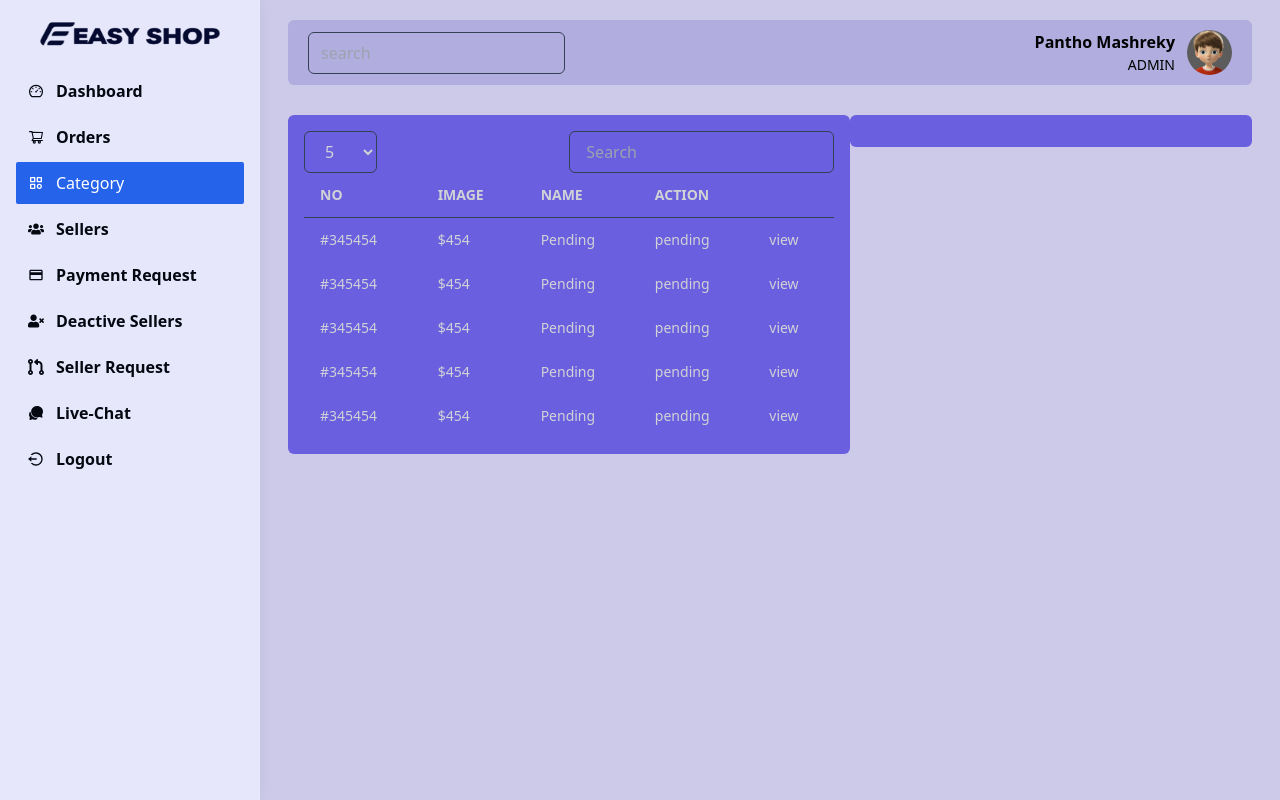
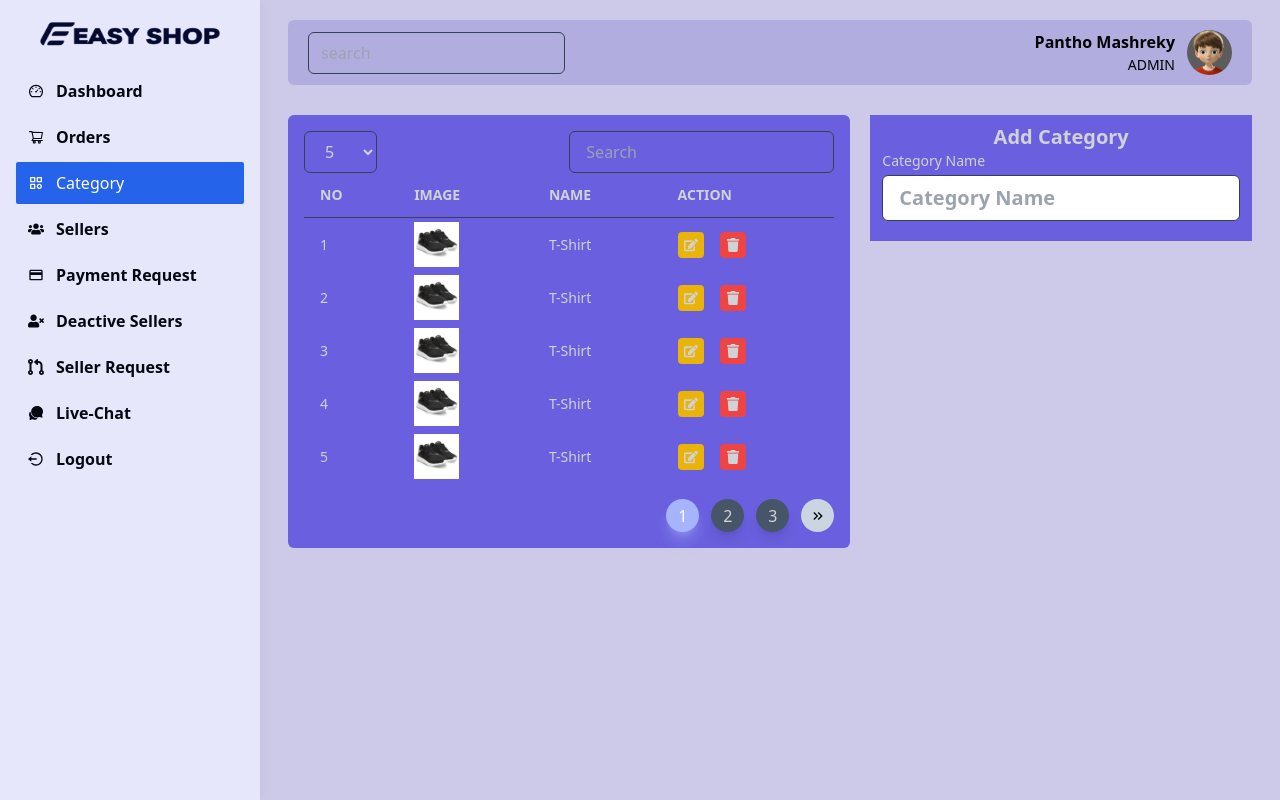
Before and after one commit to pantho0/multi-vendor-ecommerce, a React (Create React App) app in the folder dashboard/: page /admin/dashboard/category in a window 1280 px wide. Built offline with nearby package versions, Linux system fonts and the light colour scheme.

Commit message:
category adding input design applied

```diff
--- a/dashboard/src/views/admin/Category.jsx
+++ b/dashboard/src/views/admin/Category.jsx
@@ -1,9 +1,15 @@
 import { useState } from "react";
 import { Link } from "react-router-dom";
 import Pagination from "../Pagination";
+import img1 from "../../assets/images/category/1.jpg";
+import { FaEdit, FaTrash } from "react-icons/fa";
 
 const Category = () => {
+  const [show, setShow] = useState(false);
+  const [currentPage, setCurrentPage] = useState(1);
+  const [searchValue, setSearchValue] = useState("");
   const [perPage, setPerPage] = useState(5);
+
   return (
     <div className="px-2 lg:px-7 pt-5">
       <div className="flex flex-wrap w-full">
@@ -43,99 +49,70 @@ const Category = () => {
                   </tr>
                 </thead>
                 <tbody>
-              <tr>
-                <td scope="row" className="py-3 px-4 font-medium whitespace-nowrap">
-                #345454
+                  {[1, 2, 3, 4, 5].map((d, i) => (
+                    <tr key={i}>
+                      <td
+                        scope="row"
+                        className="py-1 px-4 font-medium whitespace-nowrap"
+                      >
+                        {d}
                       </td>
-                <td scope="row" className="py-3 px-4 font-medium whitespace-nowrap">
-                $454
+                      <td
+                        scope="row"
+                        className="py-1 px-4 font-medium whitespace-nowrap"
+                      >
+                        <img className="w-[45px] h-[45px]" src={img1} alt="" />
                       </td>
-                <td scope="row" className="py-3 px-4 font-medium whitespace-nowrap">
-               Pending
+                      <td
+                        scope="row"
+                        className="py-1 px-4 font-medium whitespace-nowrap"
+                      >
+                        T-Shirt
                       </td>
-                <td scope="row" className="py-3 px-4 font-medium whitespace-nowrap">
-                pending
-                </td>
-                <td scope="row" className="py-3 px-4 font-medium whitespace-nowrap">
-                view
+                      <td
+                        scope="row"
+                        className="py-1 px-4 font-medium whitespace-nowrap"
+                      >
+                        <div className="flex justify-start items-center gap-4">
+                          <Link className="p-[6px] bg-yellow-500 rounded hover:shadow-lg hover:shadow-yellow-500/50">
+                            <FaEdit />
+                          </Link>
+                          <Link className="p-[6px] bg-red-500 rounded hover:shadow-lg hover:shadow-red-500/50">
+                            <FaTrash />
+                          </Link>
+                        </div>
                       </td>
                     </tr>
-              <tr>
-                <td scope="row" className="py-3 px-4 font-medium whitespace-nowrap">
-                #345454
-                </td>
-                <td scope="row" className="py-3 px-4 font-medium whitespace-nowrap">
-                $454
-                </td>
-                <td scope="row" className="py-3 px-4 font-medium whitespace-nowrap">
-               Pending
-                </td>
-                <td scope="row" className="py-3 px-4 font-medium whitespace-nowrap">
-                pending
-                </td>
-                <td scope="row" className="py-3 px-4 font-medium whitespace-nowrap">
-                view
-                </td>
-              </tr>
-              <tr>
-                <td scope="row" className="py-3 px-4 font-medium whitespace-nowrap">
-                #345454
-                </td>
-                <td scope="row" className="py-3 px-4 font-medium whitespace-nowrap">
-                $454
-                </td>
-                <td scope="row" className="py-3 px-4 font-medium whitespace-nowrap">
-               Pending
-                </td>
-                <td scope="row" className="py-3 px-4 font-medium whitespace-nowrap">
-                pending
-                </td>
-                <td scope="row" className="py-3 px-4 font-medium whitespace-nowrap">
-                view
-                </td>
-              </tr>
-              <tr>
-                <td scope="row" className="py-3 px-4 font-medium whitespace-nowrap">
-                #345454
-                </td>
-                <td scope="row" className="py-3 px-4 font-medium whitespace-nowrap">
-                $454
-                </td>
-                <td scope="row" className="py-3 px-4 font-medium whitespace-nowrap">
-               Pending
-                </td>
-                <td scope="row" className="py-3 px-4 font-medium whitespace-nowrap">
-                pending
-                </td>
-                <td scope="row" className="py-3 px-4 font-medium whitespace-nowrap">
-                view
-                </td>
-              </tr>
-              <tr>
-                <td scope="row" className="py-3 px-4 font-medium whitespace-nowrap">
-                #345454
-                </td>
-                <td scope="row" className="py-3 px-4 font-medium whitespace-nowrap">
-                $454
-                </td>
-                <td scope="row" className="py-3 px-4 font-medium whitespace-nowrap">
-               Pending
-                </td>
-                <td scope="row" className="py-3 px-4 font-medium whitespace-nowrap">
-                pending
-                </td>
-                <td scope="row" className="py-3 px-4 font-medium whitespace-nowrap">
-                view
-                </td>
-              </tr>
+                  ))}
                 </tbody>
               </table>
+            </div>
+
+            <div className="w-full flex justify-end mt-4 bottom-4 right-4">
+              <Pagination
+                pageNumber={currentPage}
+                setPageNumber={setCurrentPage}
+                totalItem={50}
+                perPage={perPage}
+                showItem={3}
+              />
             </div>
           </div>
         </div>
 
-        <div className="w-full lg:w-5/12">
-          <div className="w-full p-4 bg-[#6a5fdf] rounded-md"></div>
+        <div className={`w-[320px] lg:w-5/12 translate-x-100 lg:relative lg:right-0 fixed ${show ? 'right-0' : '-right-[340px]'} z-20 top-0 transition-all duration-500`}>
+          <div className="w-full pl-5">
+                <div className="bg-[#6a5fdf] h-screen lg:h-auto px-3 py-2 lg:rouded-md text-[#d0d2d6] font-semibold text-xl mb-4 w-full text-center">
+                    <h1>Add Category</h1>
+                    <form>
+                        <div className="flex flex-col w-full gap-1 mb-3">
+                        <label className="text-sm text-left font-normal" htmlFor="name">Category Name</label>
+                        <input className="px-4 py-2 focus:border-indigo-500 outline-none bg-white border border-slate-700 rounded-md text-[#d0d2d6]" type="text" id="name" name="category_name" placeholder="Category Name" />
+                        </div>
+                    </form>
+
+                </div>
+          </div>
         </div>
       </div>
     </div>
```
Lines whose indentation alone changed are shown as unchanged.
